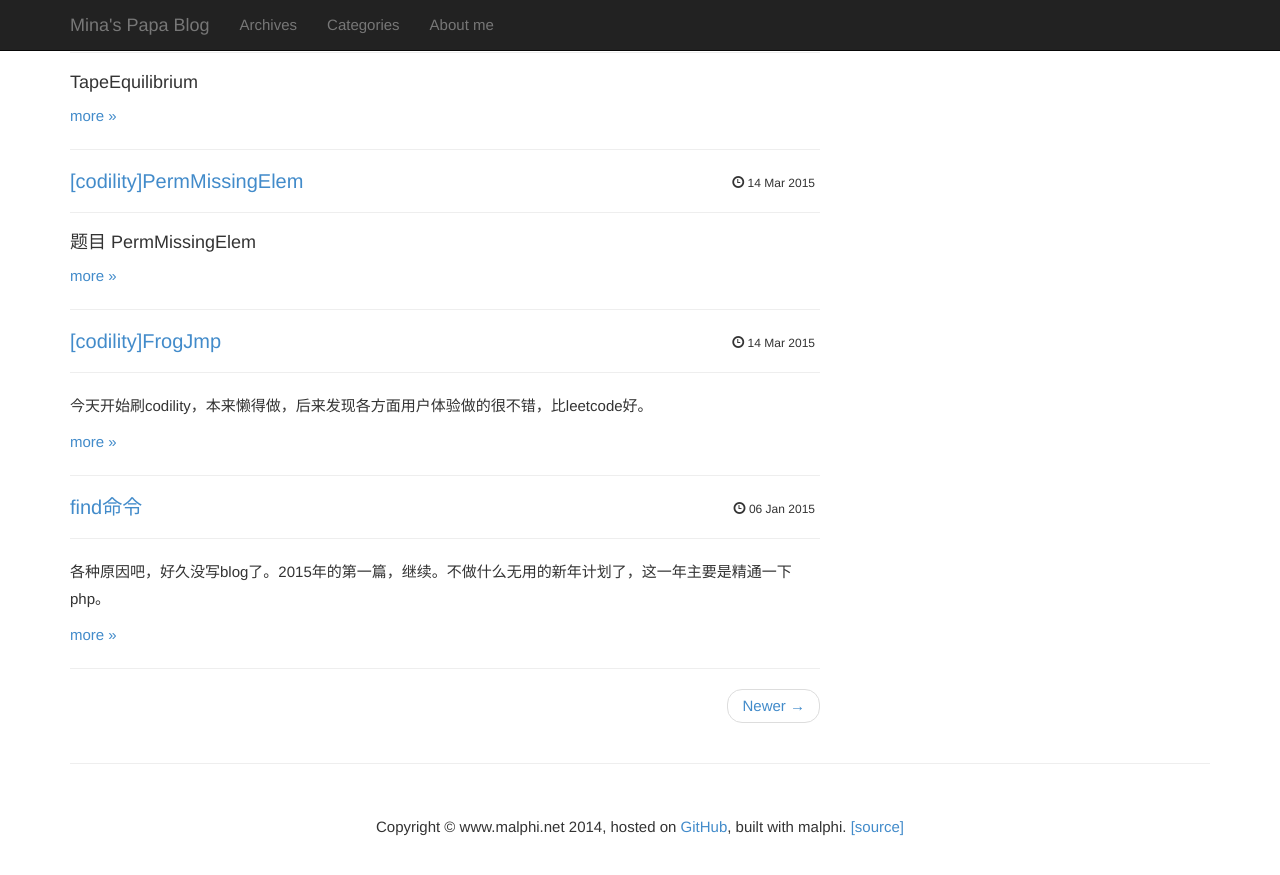
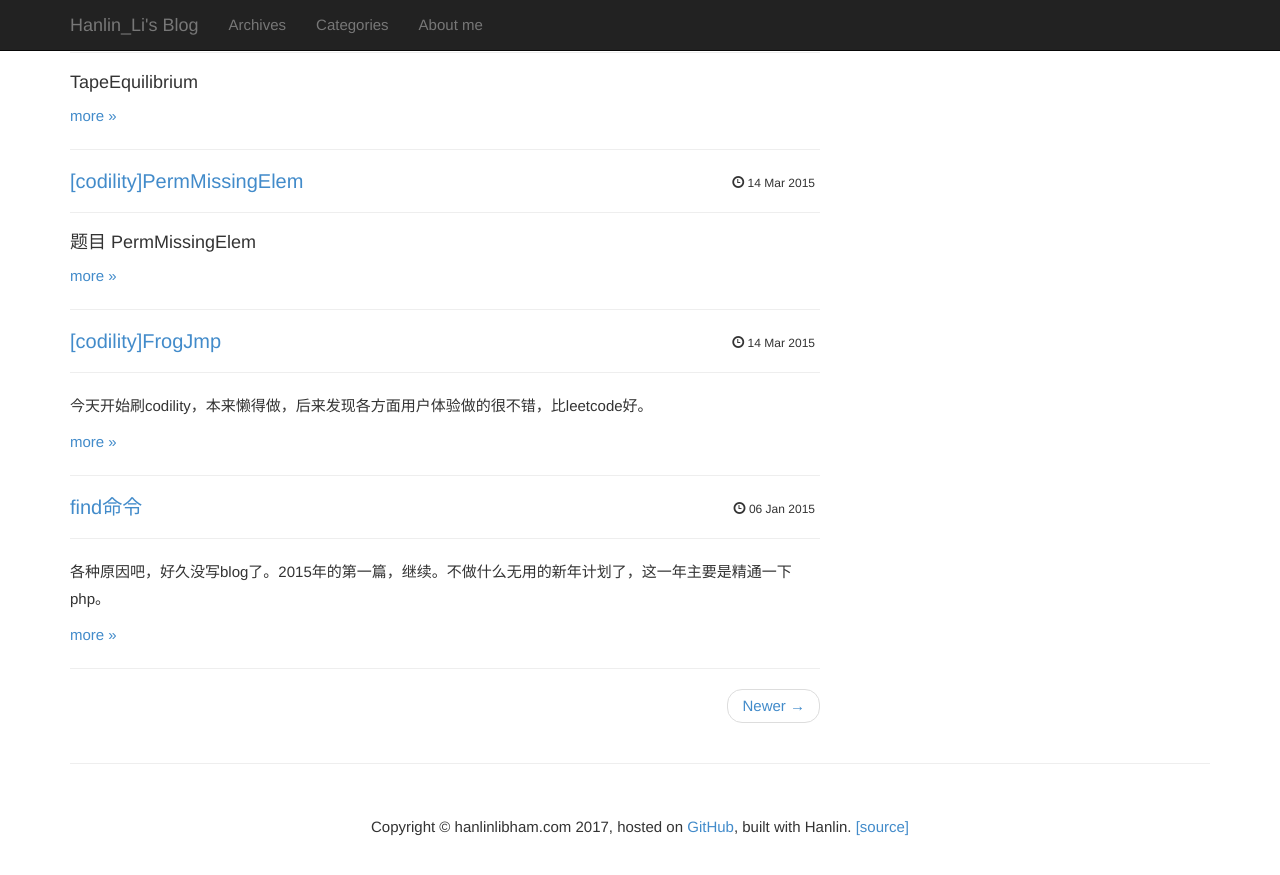
Before and after one commit to hanlinlibham/hanlinlibham.github.io, a Jekyll site: the page built from index.html, in a window 1280 px wide and 900 px high, scrolled down 1105 px. Shown: the top 875 px of the window. Built offline with Jekyll 4.4.1, drawn with Linux system fonts in a browser that asks for light colours; Markdown is read by kramdown in place of the engine named in the settings; the list of posts is cut into pages by our own code.

Commit message:
Update default.html

```diff
--- a/_layouts/default.html
+++ b/_layouts/default.html
@@ -44,7 +44,7 @@
             </span>
           </button>
           <a class="navbar-brand" href="/index.html">
-            Mina's Papa Blog
+            Hanlin_Li's Blog
           </a>
         </div>
         <!-- Collect the nav links, forms, and other content for toggling -->
@@ -170,7 +170,7 @@
         <div class="row">
           <div class="col-lg-12">
             <p align="center">
-              Copyright &copy; www.malphi.net 2014, hosted on <a href="https://github.com/malphi">GitHub</a>, built with malphi. <a href="https://github.com/malphi/malphi.github.com">[source]</a>
+              Copyright &copy; hanlinlibham.com 2017, hosted on <a href="https://github.com/hanlinlibham">GitHub</a>, built with Hanlin. <a href="https://github.com/hanlinlibham/hanlinlibham.github.io/">[source]</a>
 				<br/>
 
             </p>
```
